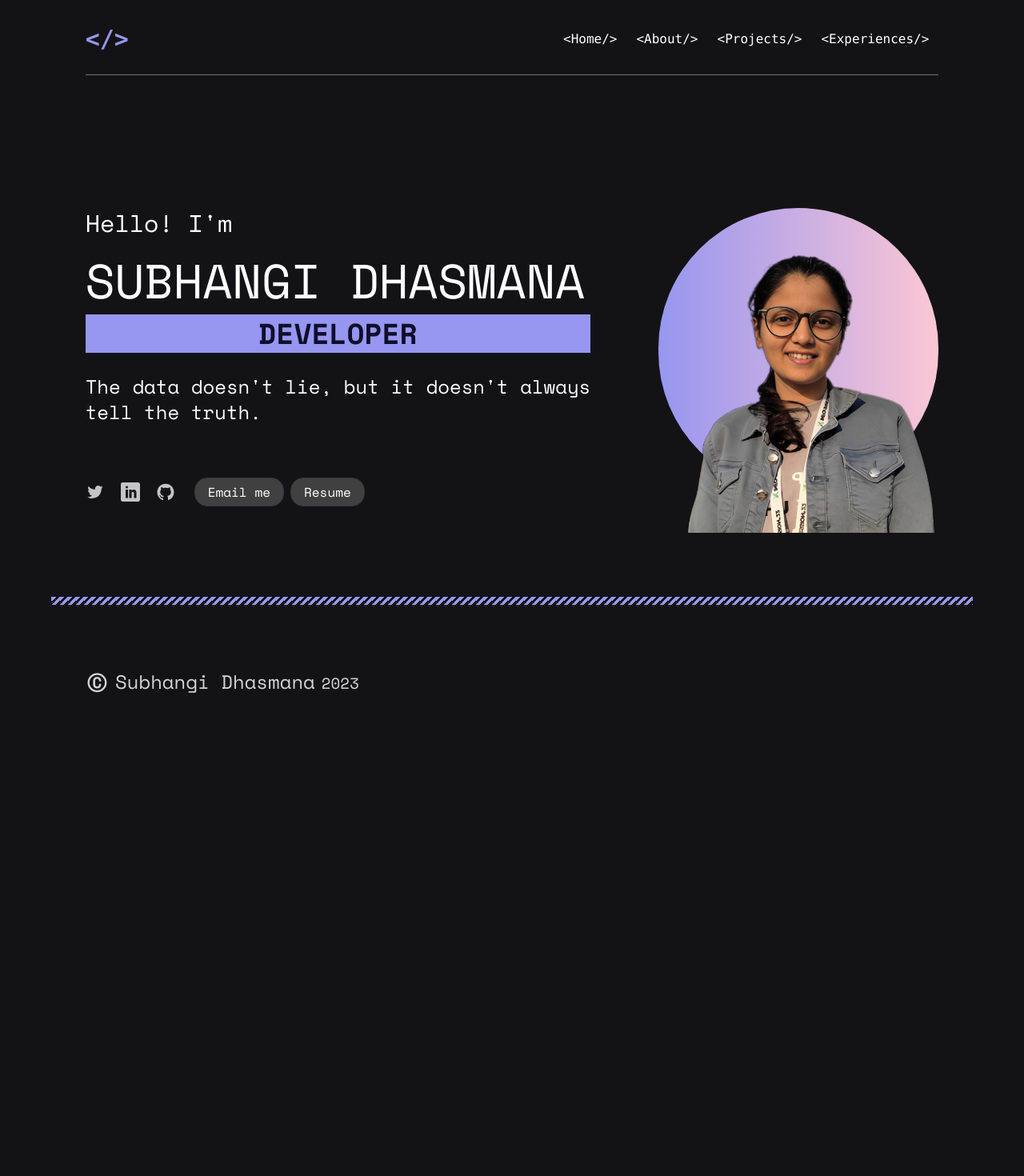
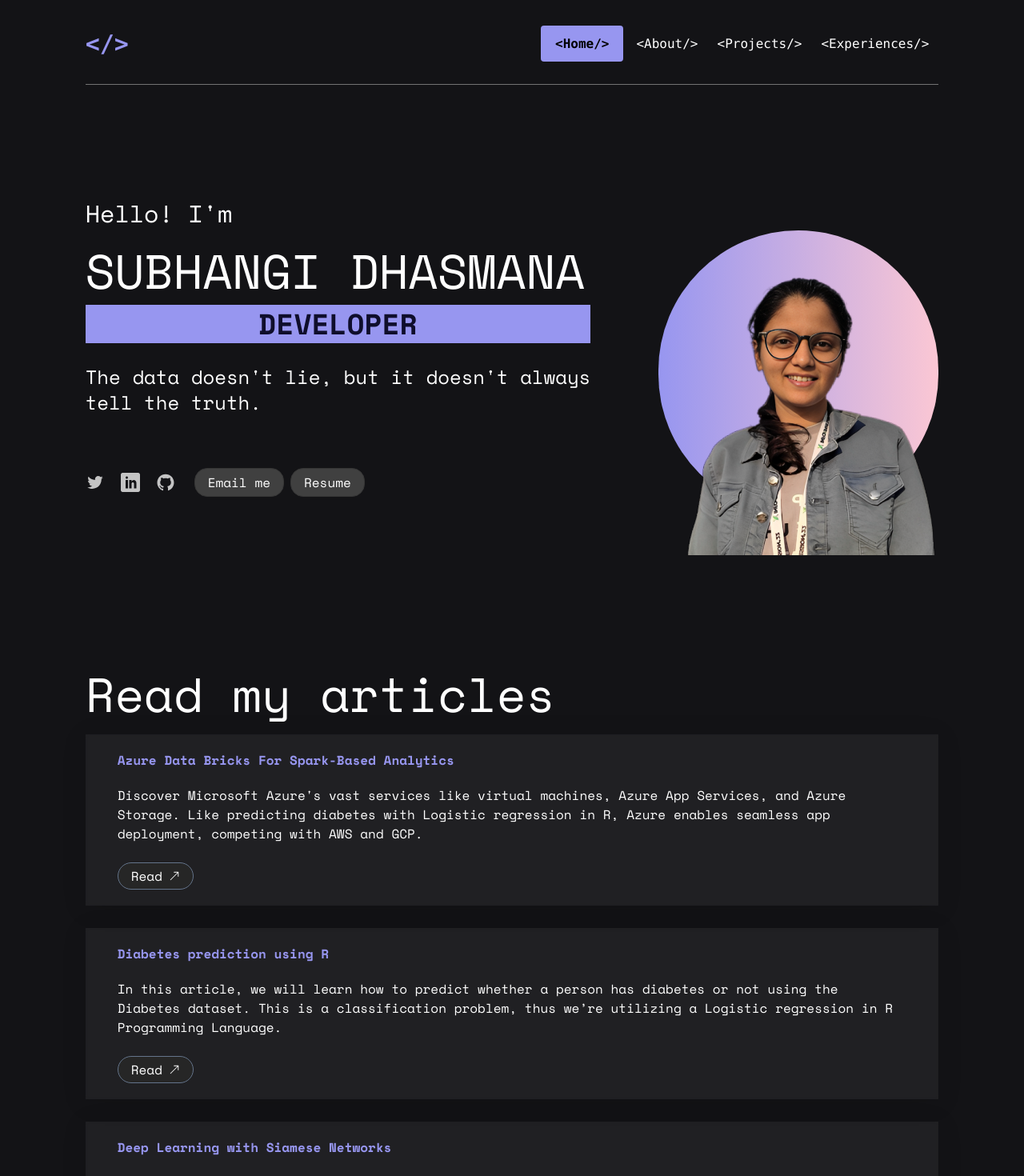
Before and after one commit to SUBHANGI-DHASMANA/portfolio, a Next.js app: page / in a window 1280 px wide. Shown: the top 1470 px of the page at 80% size. Before the commit the page ends 926 px from the top, so only its background shows below. Built offline with nearby package versions, Linux system fonts and the light colour scheme.

Commit message:
checkpoint v1

```diff
--- a/app/components/Container.tsx
+++ b/app/components/Container.tsx
@@ -1,5 +1,6 @@
 import React from 'react'
 import { AiOutlineTwitter, AiOutlineGithub } from "react-icons/ai"
+import { BsArrowUpRight } from "react-icons/bs"
 import { ImLinkedin } from "react-icons/im"
 import Image from 'next/image';
 import "../App.css"
@@ -9,17 +10,17 @@ type Props = {}
 
 const Container = (props: Props) => {
     return (
-        <div className="lg:pt-16 pt-4 relative w-10/12 mx-auto">
+        <div className="relative w-10/12 mx-auto mt-20">
             <div className='md:flex items-center justify-between flex-row-reverse'>
-                <div className=' flex justify-end items-end max-md:pt-4'>
-                    <div className='relative'>
+                <div className='flex justify-center items-center sm:justify-center md:justify-end lg:justify-end xl:justify-end 2xl:justify-end'>
+                    <div className='relative my-auto'>
                         {/* <img className=' w-100% h-auto' width={600} src="pic1.png" alt="" />
                         <div className='w-[50%] overflow-hidden h-[90%] z-[-1] top-[0%] left-[25%] rounded-full bg-gradient-to-r from-slate-600 via-slate-500 to-slate-400  absolute'></div> */}
-                        <Image className='w-100% h-auto transform -scale-x-100' width={350} height={300} src="/pic2.png" alt="" />
-                        <div className='w-[100%] overflow-hidden h-[70%] z-[-1] top-[20%] left-[0%] rounded-full  absolute' style={{backgroundImage: "linear-gradient(to right, #9796f0, #fbc7d4)"}}></div>
+                        <Image className='w-100% my-auto h-auto transform -scale-x-100' width={350} height={300} src="/pic2.png" alt="" />
+                        <div className='w-[100%] overflow-hidden h-[70%] z-[-1] top-[20%] left-[0%] rounded-full  absolute' style={{ backgroundImage: "linear-gradient(to right, #9796f0, #fbc7d4)" }}></div>
                     </div>
                 </div>
-                <div className='p-4 pl-0 mt-5 sm:mt-20'>
+                <div className='p-4 pl-0'>
                     <p className='text-xl sm:text-2xl  md:text-xl lg:text-2xl xl:text-3xl'>Hello! I&apos;m</p>
                     <h1 className='text-4xl sm:text-5xl md:text-4xl lg:text-5xl xl:text-6xl pt-2 pb-3  lg:pt-6'>SUBHANGI DHASMANA</h1>
                     <section className="animation text-4xl">
@@ -27,8 +28,8 @@ const Container = (props: Props) => {
                         <div className="second"><div className='w-full py-5'>Aspiring Data Scientist</div></div>
                         {/* <div class="third"><div className='w-full my-5'>WEB DESIGNER</div></div> */}
                     </section>
-                    <p className='text-base sm:text-xl md:text-base lg:text-xl xl:text-2xl lg:pt-6'>The data doesn&apos;t lie, but it doesn&apos;t always <br/> tell the truth.</p>
-                    <div className='flex items-center mt-6 md:mt-14'>
+                    <p className='text-base sm:text-xl md:text-base lg:text-xl xl:text-2xl lg:pt-6'>The data doesn&apos;t lie, but it doesn&apos;t always <br /> tell the truth.</p>
+                    <div className='flex items-center mt-6 md:mt-14 z-10'>
                         <ul className='flex items-center space-x-2 sm:space-x-5 mr-6 my-4 '>
                             <li><a href="https://twitter.com/SubhangiDhas" target='_blank' className='hover:opacity-100 opacity-75 transition ease-in duration-150'><AiOutlineTwitter size={24} /></a></li>
                             <li><a href="https://www.linkedin.com/in/subhangi-dhasmana-04a911235/" target='_blank' className='hover:opacity-100 opacity-75 transition ease-in duration-150'><ImLinkedin size={24} /></a></li>
@@ -36,12 +37,33 @@ const Container = (props: Props) => {
                             <li><a href="http://github.com/subhangi-dhasmana" target='_blank' className='hover:opacity-100 opacity-75 transition ease-in duration-150'><AiOutlineGithub size={24} /></a></li>
                         </ul>
                         <div className='flex gap-2'>
-                        <a href="mailto:subhangi.dhasmana@gmail.com" className='px-4 py-[5px] whitespace-nowrap transition ease-in duration-150 bg-neutral-700 hover:bg-neutral-600 rounded-2xl border-[0.5px] border-[#363636]'>Email me</a>
-                        <a href="https://drive.google.com/file/d/18ImzNhVYKlp4njfiz4OM9Tz_0EULALjt/view?usp=drive_link" target='_blank' className='px-4 py-[5px] whitespace-nowrap transition ease-in duration-150 bg-neutral-700 hover:bg-neutral-600 rounded-2xl border-[0.5px] border-[#363636]'>Resume</a>
+                            <a href="mailto:subhangi.dhasmana@gmail.com" className='px-4 py-[5px] whitespace-nowrap transition ease-in duration-150 bg-neutral-700 hover:bg-neutral-600 rounded-2xl border-[0.5px] border-[#363636]'>Email me</a>
+                            <a href="https://drive.google.com/file/d/1CoVgVlvLo3yswVtQqiIbYD8hkF4ZR1Ee/view?usp=sharing" target='_blank' className='px-4 py-[5px] whitespace-nowrap transition ease-in duration-150 bg-neutral-700 hover:bg-neutral-600 rounded-2xl border-[0.5px] border-[#363636]'>Resume</a>
                         </div>
                     </div>
                 </div>
             </div>
+            <h1 className='text-4xl sm:text-5xl md:text-4xl lg:text-5xl xl:text-6xl mt-36'>Read my articles</h1>
+                <div className='flex flex-col max-md:flex-wrap gap-2 justify-between mt-5'>
+                    <div className='px-10 py-5 glass'>
+                        <div className="font-bold text-[#9796f0] pb-5">Azure Data Bricks For Spark-Based Analytics</div>
+                        <p>Discover Microsoft Azure's vast services like virtual machines, Azure App Services, and Azure Storage. Like predicting diabetes with Logistic regression in R, Azure enables seamless app deployment, competing with AWS and GCP.</p>
+                        {/* <p>Issued June 2023</p> */}
+                        <div className='mt-6 inline-block'><a href="https://www.geeksforgeeks.org/azure-data-bricks-for-spark-based-analytics/" target="_blank" className='flex items-center px-4 py-1 border-[0.5px] border-slate-500 rounded-3xl bg-neutral-800 hover:bg-neutral-700'>Read <BsArrowUpRight size={14} className='ml-2' /></a></div>
+                    </div>
+                    <div className='px-10 py-5 mt-5 glass'>
+                        <div className="font-bold text-[#9796f0] pb-5">Diabetes prediction using R</div>
+                        <p>In this article, we will learn how to predict whether a person has diabetes or not using the Diabetes dataset. This is a classification problem, thus we’re utilizing a Logistic regression in R Programming Language.</p>
+                        {/* <p>Issued June 2023</p> */}
+                        <div className='mt-6 inline-block'><a href="https://www.geeksforgeeks.org/diabetes-prediction-using-r/" target="_blank" className='flex items-center px-4 py-1 border-[0.5px] border-slate-500 rounded-3xl bg-neutral-800 hover:bg-neutral-700'>Read <BsArrowUpRight size={14} className='ml-2' /></a></div>
+                    </div>
+                    <div className='px-10 py-5 mt-5 glass'>
+                        <div className="font-bold text-[#9796f0] pb-5">Deep Learning with Siamese Networks</div>
+                        <p>In this article, we will learn about Siamese networks, its working, architecture and applications.</p>
+                        {/* <p>Issued June 2023</p> */}
+                        <div className='mt-6 inline-block'><a href="https://medium.com/@subhangi.dhasmana/deep-learning-with-siamese-networks-835769b41f9c" target="_blank" className='flex items-center px-4 py-1 border-[0.5px] border-slate-500 rounded-3xl bg-neutral-800 hover:bg-neutral-700'>Read <BsArrowUpRight size={14} className='ml-2' /></a></div>
+                    </div>
+                </div>
         </div>
     )
 }
--- a/app/components/Navbar.tsx
+++ b/app/components/Navbar.tsx
@@ -1,30 +1,57 @@
 'use client'
-import React, { useState } from 'react'
-import {RxHamburgerMenu} from "react-icons/rx"
-import Link from 'next/link'
+import React, { useState } from 'react';
+import { RxHamburgerMenu } from 'react-icons/rx';
+import Link from 'next/link';
+import { usePathname } from 'next/navigation';
+import './style.css';
 
-type Props = {}
+const Navbar = () => {
+  const [showNav, setShowNav] = useState<boolean>(false);
+  const pathname = usePathname();
 
-const Navbar = (props: Props) => {
-    const [showNav, setShowNav] = useState<boolean>(false)
+  const isPageActive = (href: string) => pathname === href;
   return (
     <div className='flex items-center justify-between  flex-nowrap w-full pb-3 border-b-[1px] border-neutral-500'>
-        <div className='sm:text-3xl text-xl font-bold inline-block'>
-            <Link href="/">
-              <h1 className="font-bold active text-3xl font text-[#CBE4DE]"><code style={{color: "#9796f0"}}>&lt;/&gt;</code></h1>
+      <div className='sm:text-3xl text-xl font-bold inline-block'>
+        <Link href='/'>
+          <h1 className='font-bold active text-3xl font text-[#CBE4DE]'>
+            <code style={{ color: '#9796f0' }}>&lt;/&gt;</code>
+          </h1>
+        </Link>
+      </div>
+      <div className='sm:hidden hover:cursor-pointer' onClick={() => setShowNav(!showNav)}>
+        <RxHamburgerMenu size={24} />
+      </div>
+      <nav
+        className={`max-sm:absolute max-sm:w-full left-0 transition ease-in duration-300 my-4 ${
+          showNav ? 'top-16 visible' : 'max-sm:invisible top-0'
+        }`}
+      >
+        <ul className='flex items-center max-sm:text-sm justify-between max-sm:justify-around z-10'>
+          <li className={`py-1 ${isPageActive('/') ? 'onPage' : ''} hover:bg-neutral-700 transition ease-in duration-300 delay-100 rounded mx-1`}>
+            <Link href='/' className='px-2'>
+              <code>&lt;Home/&gt;</code>
             </Link>
-        </div>
-        <div className='sm:hidden' onClick={() => setShowNav(!showNav)}><RxHamburgerMenu size={24}/></div>
-        <nav className={`max-sm:absolute max-sm:w-full left-0 transition ease-in duration-300 my-4 ${showNav ? "top-16 visible": "max-sm:invisible top-0"}`}>
-            <ul className='flex items-center max-sm:text-sm justify-between max-sm:justify-around'>
-            <li className='py-1 hover:bg-neutral-700 transition ease-in duration-300 delay-100 rounded mx-1'><Link href='/' className='px-2'><code>&lt;Home/&gt;</code></Link></li>
-                <li className='py-1 hover:bg-neutral-700 transition ease-in duration-300 delay-100 rounded mx-1'><Link href='/about' className='px-2'><code>&lt;About/&gt;</code></Link></li>
-                <li className='py-1 hover:bg-neutral-700  rounded mx-1 transition ease-in duration-300 delay-200'><Link href='/projects' className='px-2'><code>&lt;Projects/&gt;</code></Link></li>
-                <li className='py-1 hover:bg-neutral-700  transition ease-in duration-300 rounded mx-1 delay-300 rounded mx-1'><Link href='/experiences' className='whitespace-nowrap px-2'><code>&lt;Experiences/&gt;</code></Link></li>
-            </ul>
-        </nav>
+          </li>
+          <li className={`py-1 ${isPageActive('/about') ? 'onPage' : ''} hover:bg-neutral-700 transition ease-in duration-300 delay-100 rounded mx-1`}>
+            <Link href='/about' className='px-2'>
+              <code>&lt;About/&gt;</code>
+            </Link>
+          </li>
+          <li className={`py-1 ${isPageActive('/projects') ? 'onPage' : ''} hover:bg-neutral-700 transition ease-in duration-300 delay-200 rounded mx-1`}>
+            <Link href='/projects' className='px-2'>
+              <code>&lt;Projects/&gt;</code>
+            </Link>
+          </li>
+          <li className={`py-1 ${isPageActive('/experiences') ? 'onPage' : ''} hover:bg-neutral-700 transition ease-in duration-300 rounded mx-1 delay-300`}>
+            <Link href='/experiences' className='whitespace-nowrap px-2'>
+              <code>&lt;Experiences/&gt;</code>
+            </Link>
+          </li>
+        </ul>
+      </nav>
     </div>
-  )
-}
+  );
+};
 
-export default Navbar
+export default Navbar;
--- /dev/null
+++ b/app/components/style.css
@@ -0,0 +1,6 @@
+.onPage{
+    background-color: #9796F0;
+    color: black;
+    font-weight: 700;
+    padding: 10px;
+}
--- a/app/experiences/page.tsx
+++ b/app/experiences/page.tsx
@@ -13,9 +13,9 @@ const Experiences = (props: Props) => {
                     </div>
                     <div className='p-8 py-10'>
                         <h1 className='mb-1 font-bold text-[#fbc7d4]'>Lead Developer - SDC USS</h1>
-                        <p className='text-neutral-400'>May 2022 - Present</p>
+                        <p className='text-neutral-400'>May 2022 - May 2024</p>
                         <br />
-                        <p className='text-white'>- I have been working as a developer at the Software Development Cell - University School of Studies.</p>
+                        <p className='text-white'>- I worked as a web developer at the Software Development Cell - University School of Studies.</p>
                         <p className='text-white'>- I actively worked on developing new software programs for my university and continuing projects throughout this time.</p>
                         <p className='text-white'>- Projects I worked on: Attendance Management System, GGSIPU Website and Elysian Website (Techfest of USAR).</p>
                     </div>
--- a/app/layout.tsx
+++ b/app/layout.tsx
@@ -18,8 +18,8 @@ export default function RootLayout({
   return (
     <html lang="en">
       <body className={space_mono.className}>
-        <div className='w-10/12 mx-auto pt-4'>
-          <Navbar />
+        <div className='w-10/12 mx-auto pt-4 z-10'>
+          <Navbar/>
         </div>
         {children}
         <hr className="slash-1 my-20"/>
```
Also changed, not shown: app/about/page.tsx (+16 -1 lines), app/projects/page.tsx (+8 -0 lines), public/img6.png (added).
